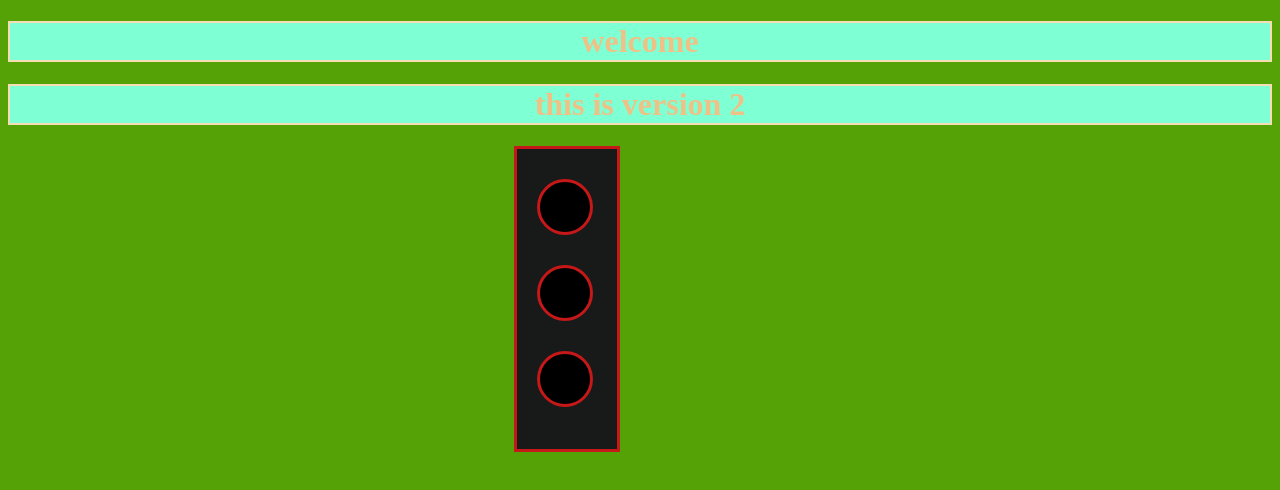
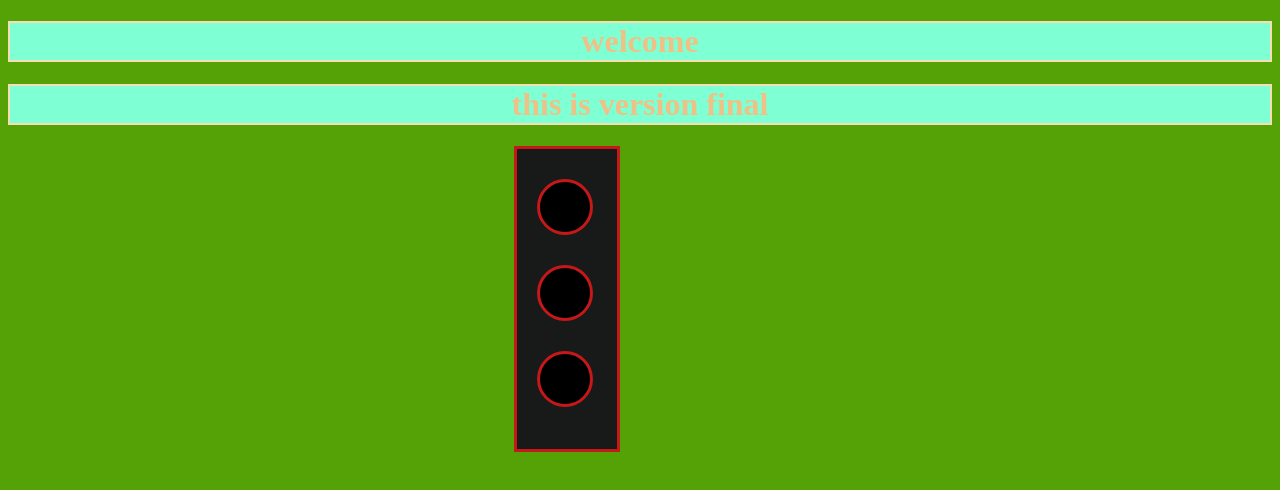
Before and after one commit to moin070/git-repo, a plain HTML site: page index.html in a window 1280 px wide. Drawn offline with Linux system fonts and the light colour scheme.

Commit message:
final version

```diff
--- a/index.html
+++ b/index.html
@@ -8,7 +8,7 @@
 </head>
 <body>
 <h1>welcome</h1>
-<h1>this is version 2</h1>
+<h1>this is version final</h1>
 <div>
     <div class="inner">yes</div>
     <div class="inner">yes</div>
```
